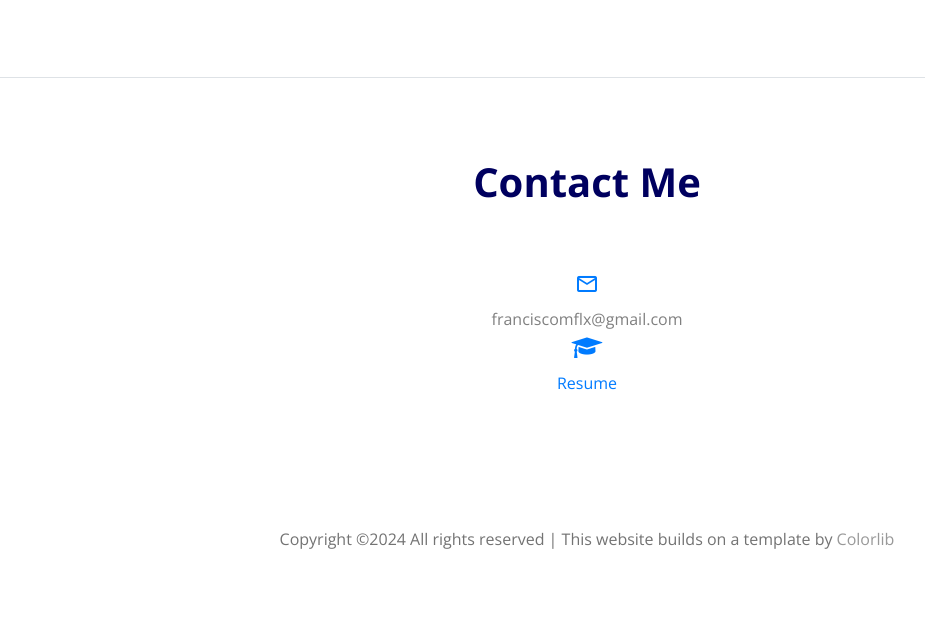
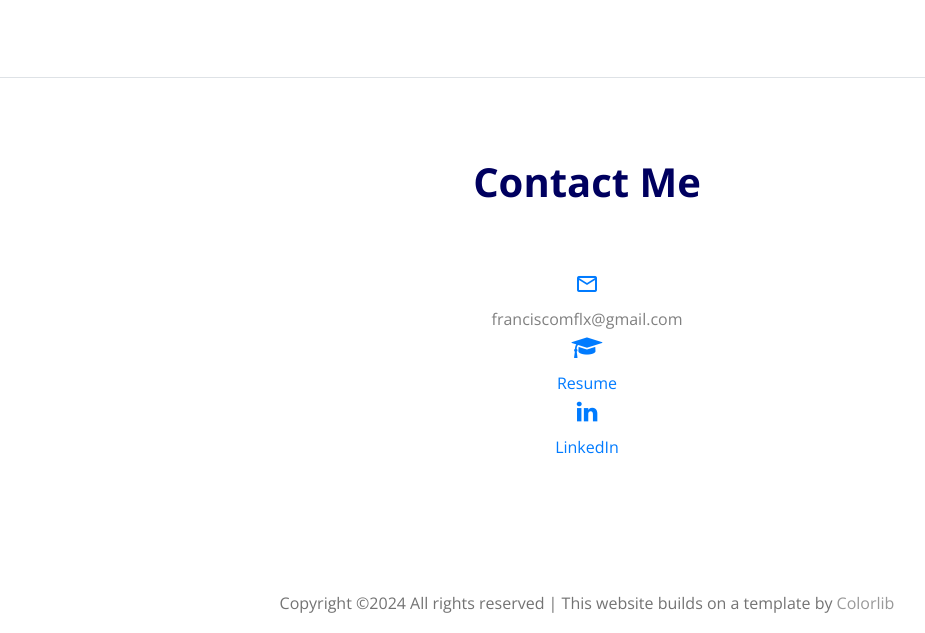
Before and after one commit to franciscomonarrez/franciscomonarrez.github.io, a plain HTML site: page index.html in a window 1280 px wide. Shown: the part 1321-1954 px from the top of the page, without its empty margins (53-978 px from the left). Before the commit the page ends 1890 px from the top, so only its background shows below. Drawn offline with nearby package versions, Linux system fonts and the light colour scheme; a script that the page names is missing; files whose address does not match are found by name.

Commit message:
Added my LinkedIn profile link

```diff
--- a/index.html
+++ b/index.html
@@ -163,26 +163,25 @@
           </div>
         </div>
         <div class="row mb-5 text-center">
-
-
-
-
-
           <div class="col-md-12 text-center">
             <p class="mb-0">
               <span class="icon-mail_outline d-block h4 text-primary"></span>
               <span>franciscomflx@gmail.com</span>
             </p>
           </div>
-
           <div class="col-md-12 text-center">
             <p class="mb-0">
               <span class="icon-graduation-cap d-block h4 text-primary"></span>
               <a href="resume_fmf.pdf">Resume</a>
             </p>
           </div>
+          <div class="col-md-12 text-center">
+            <p class="mb-0">
+              <span class="icon-linkedin d-block h4 text-primary"></span>
+              <a href="https://www.linkedin.com/in/francisco-monarrez/" target="_blank">LinkedIn</a>
+            </p>
+          </div>
         </div>
-
       </div>
     </section>
 
```
